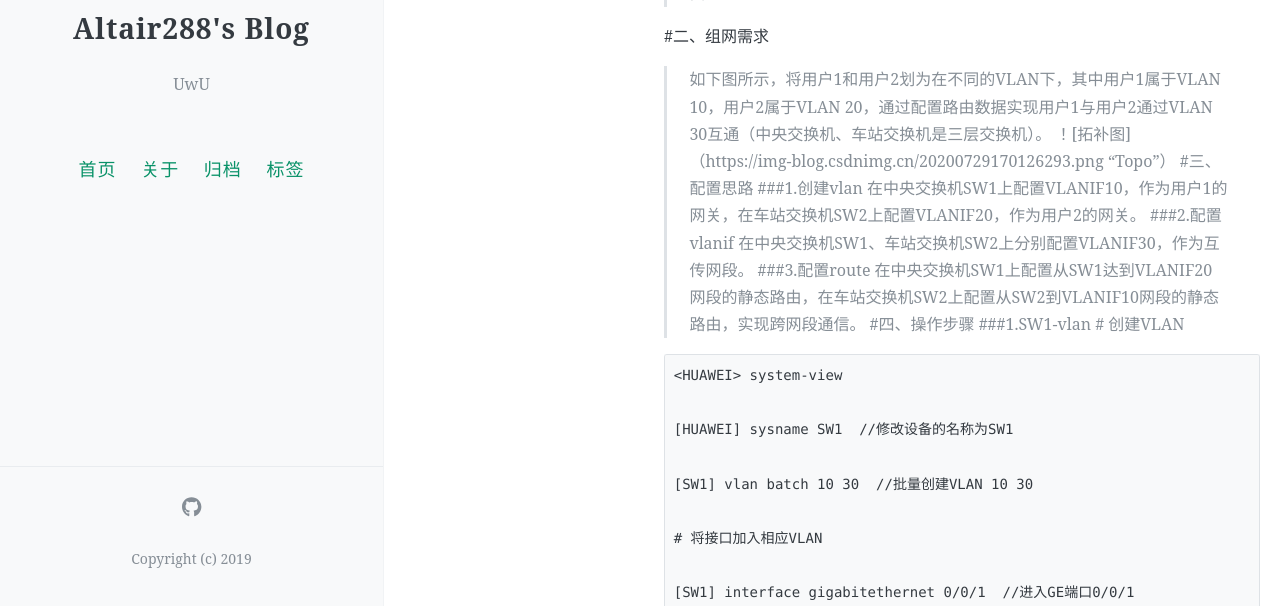
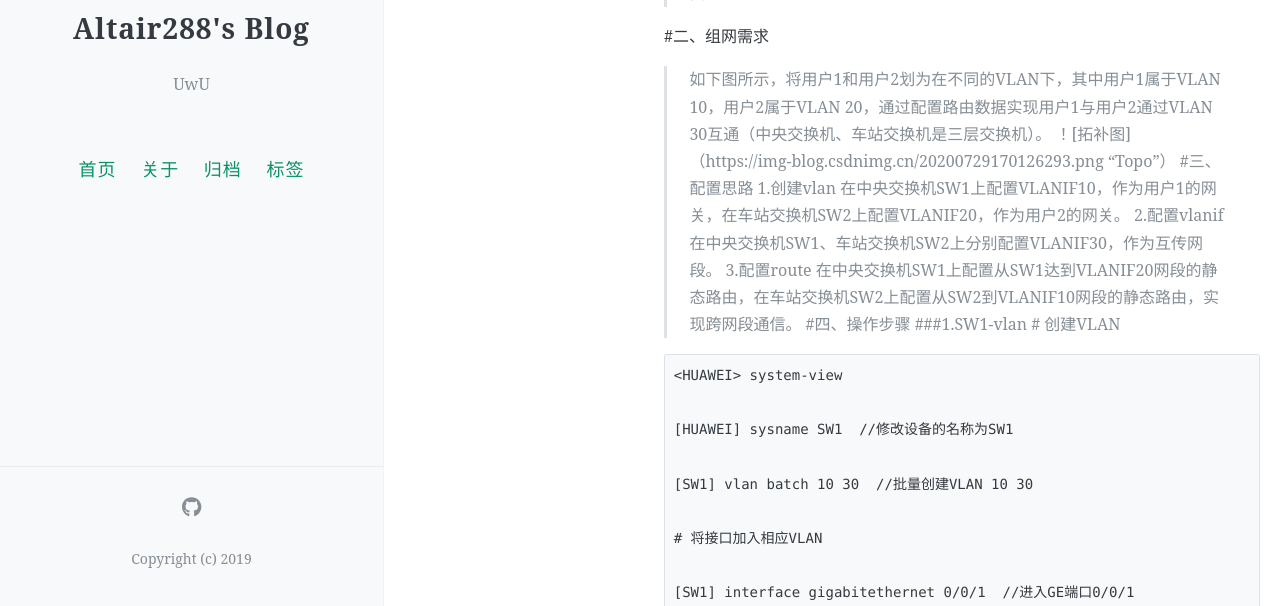
Before and after one commit to Altair288/Blog, a Jekyll site: the page built from _posts/2023-3-15-Class8.md, in a window 1280 px wide and 900 px high, cut to the strip 294-900 px from the top of the window. Built offline with Jekyll 4.4.1, drawn with Linux system fonts in a browser that asks for light colours; comment, search, counter and statistics services are not loaded.

Commit message:
Update 2023-3-15-Class8.md

```diff
--- a/_posts/2023-3-15-Class8.md
+++ b/_posts/2023-3-15-Class8.md
@@ -16,11 +16,11 @@ toc: true
 >如下图所示，将用户1和用户2划为在不同的VLAN下，其中用户1属于VLAN 10，用户2属于VLAN 20，通过配置路由数据实现用户1与用户2通过VLAN 30互通（中央交换机、车站交换机是三层交换机）。
 ！[拓补图]（https://img-blog.csdnimg.cn/20200729170126293.png "Topo"）
 #三、配置思路
-###1.创建vlan
+>1.创建vlan
 >在中央交换机SW1上配置VLANIF10，作为用户1的网关，在车站交换机SW2上配置VLANIF20，作为用户2的网关。
-###2.配置vlanif
+>2.配置vlanif
 >在中央交换机SW1、车站交换机SW2上分别配置VLANIF30，作为互传网段。
-###3.配置route
+>3.配置route
 >在中央交换机SW1上配置从SW1达到VLANIF20网段的静态路由，在车站交换机SW2上配置从SW2到VLANIF10网段的静态路由，实现跨网段通信。
 #四、操作步骤
 ###1.SW1-vlan
```
